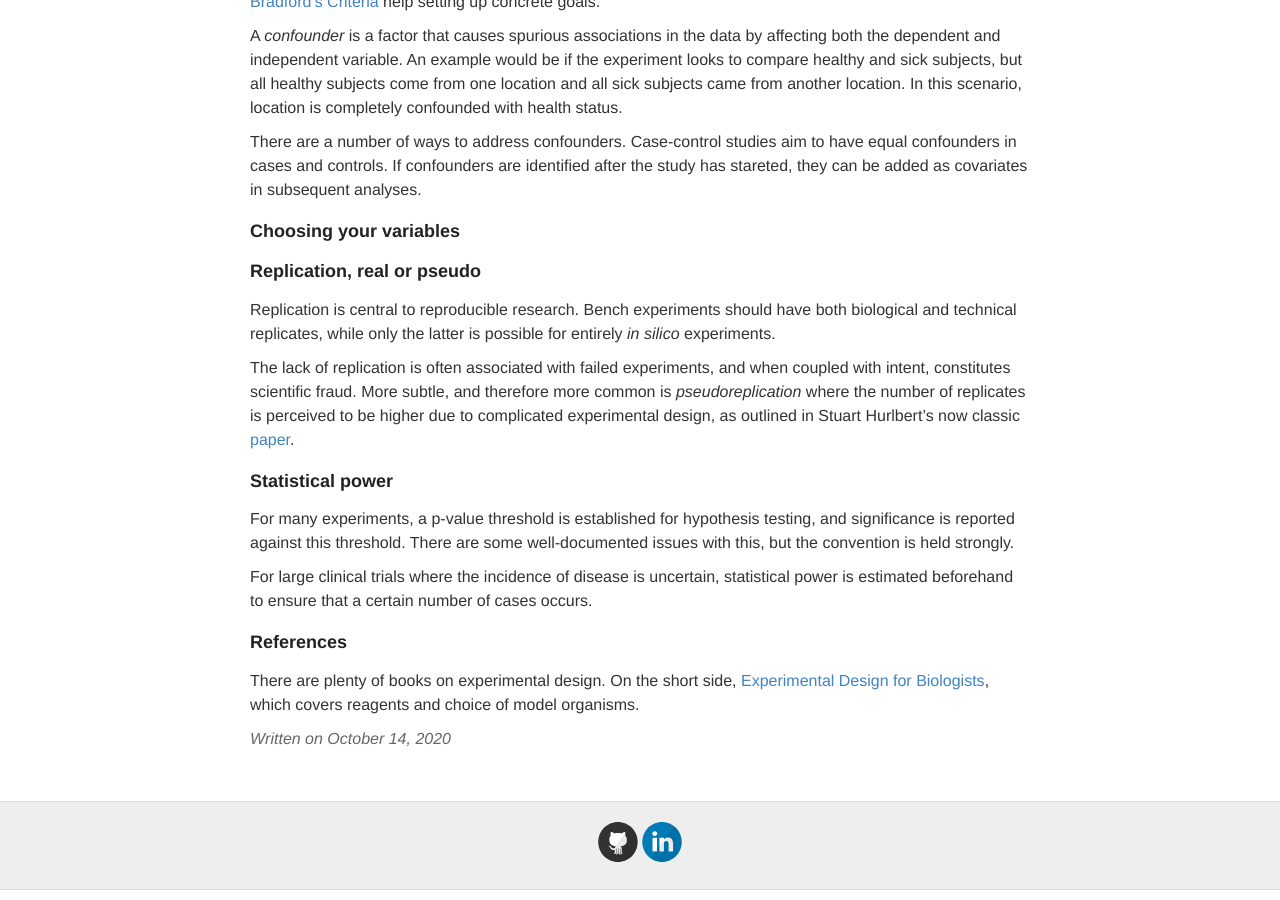
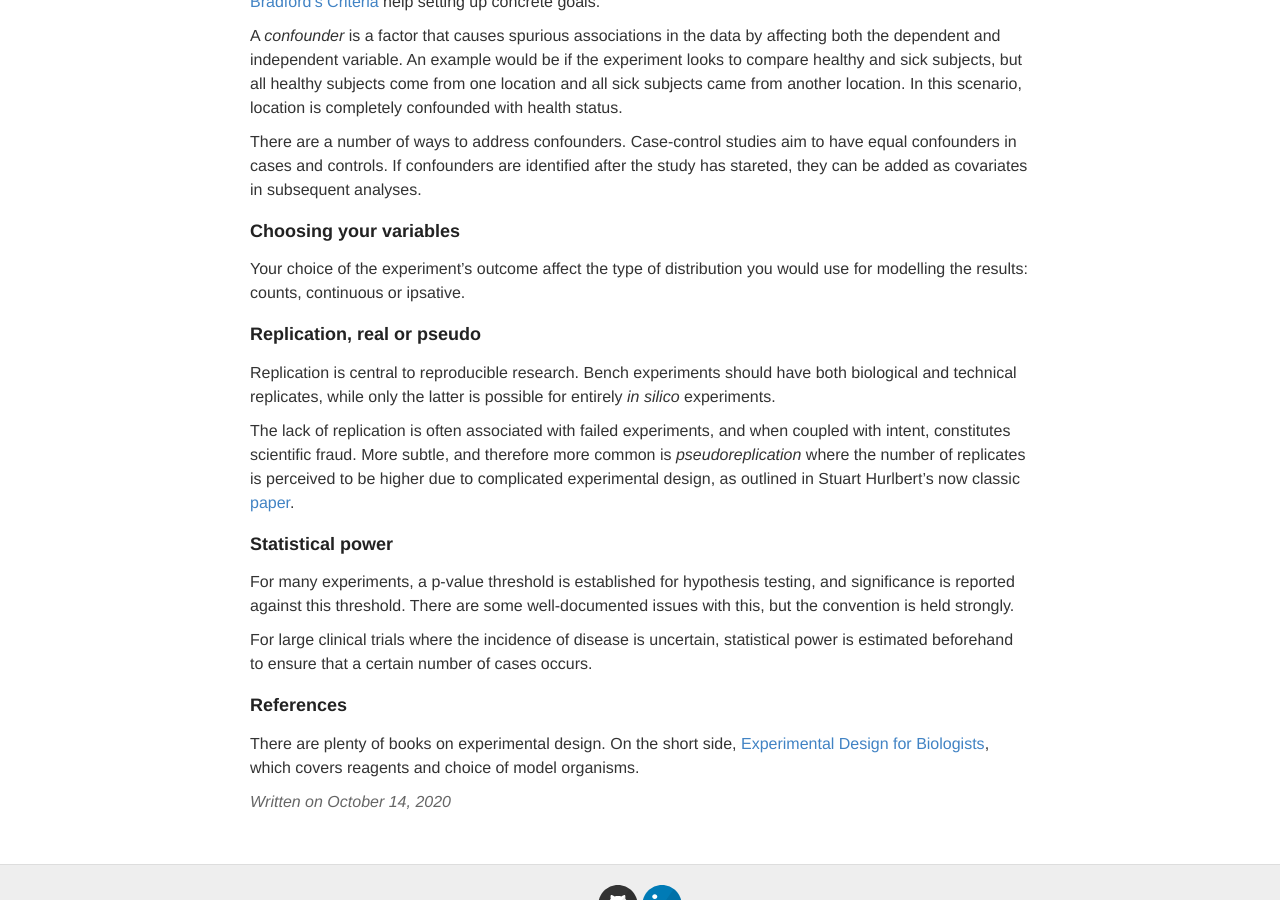
Before and after one commit to ptvan/ptvan.github.io, a Jekyll site: the page built from _posts/2020-10-14-experimental-design.md, in a window 1280 px wide and 900 px high, scrolled down 524 px. Built offline with Jekyll 4.4.1, drawn with Linux system fonts in a browser that asks for light colours.

Commit message:
added variable choice

```diff
--- a/_posts/2020-10-14-experimental-design.md
+++ b/_posts/2020-10-14-experimental-design.md
@@ -19,6 +19,8 @@ There are a number of ways to address confounders. Case-control studies aim to h
 
 ### Choosing your variables
 
+Your choice of the experiment's outcome affect the type of distribution you would use for modelling the results: counts, continuous or ipsative.
+
 ### Replication, real or pseudo
 
 Replication is central to reproducible research. Bench experiments should have both biological and technical replicates, while only the latter is possible for entirely _in silico_ experiments.
```
